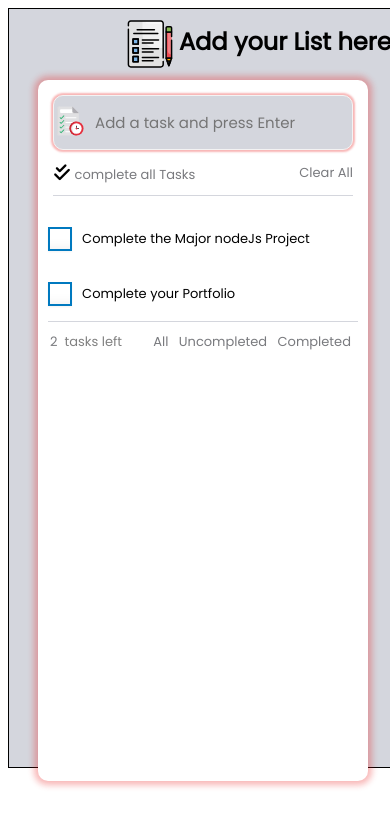
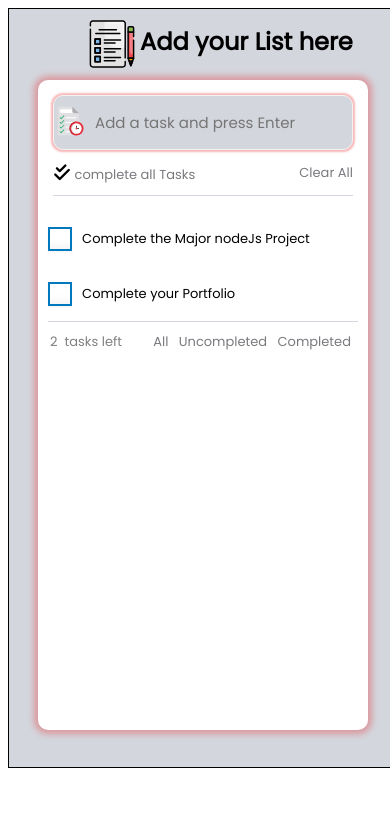
Before and after one commit to sandipvidhate420/Todo_list_Sandip, a plain HTML site: page index.html in a window 390 px wide. Drawn offline with Linux system fonts and the light colour scheme.

Commit message:
Update styles.css

```diff
--- a/styles.css
+++ b/styles.css
@@ -232,4 +232,12 @@ h1 {
        border: 1px solid black;
        background-color: #D4D6DD;
     }
+    #todo-container #todo-list {
+      height: 77vh;
+    }
+    #todo-image-name img{
+      width: 50px;
+      height: 50px;
+      margin: 0px 0px 0px 20%;
+    }
   }
```
